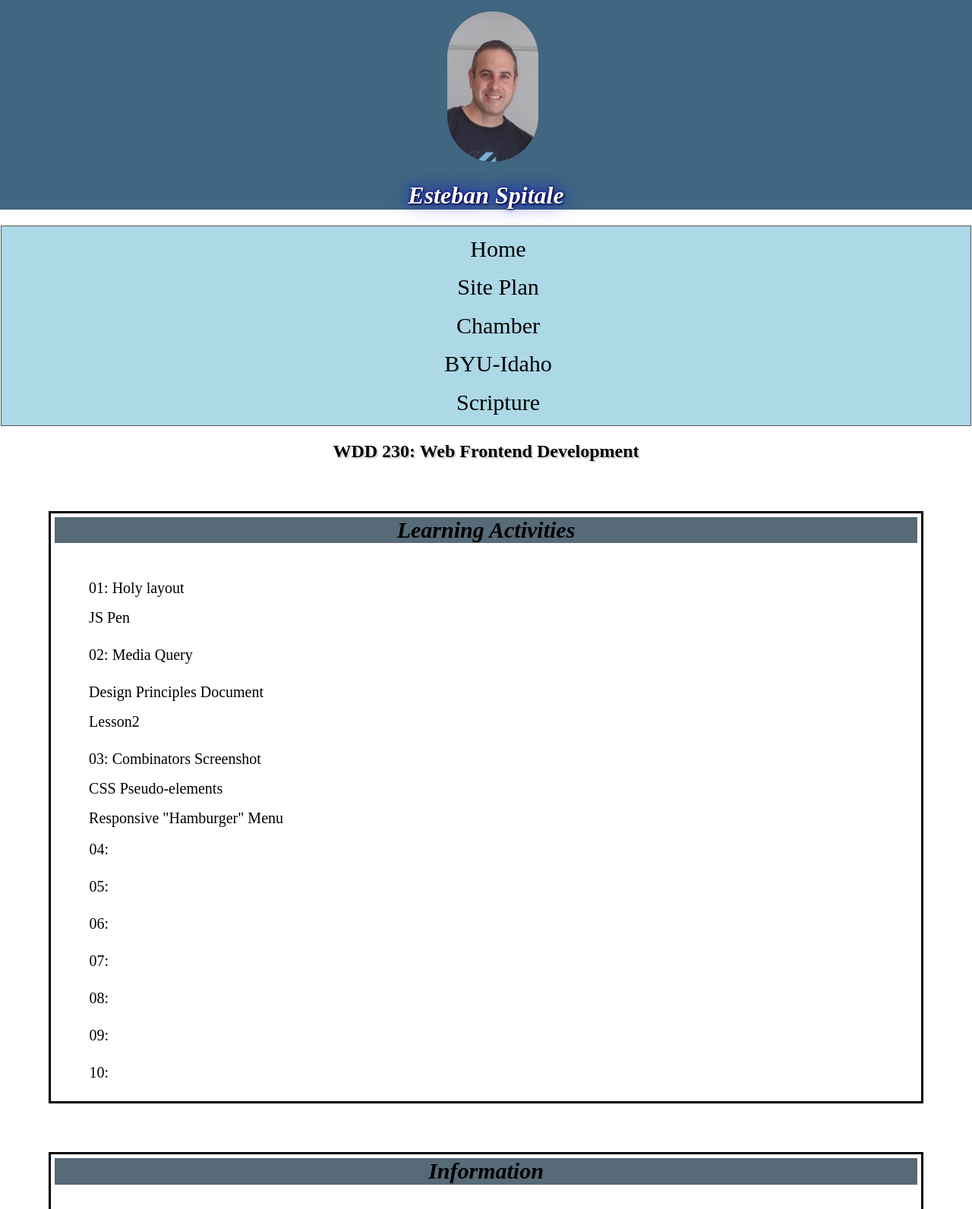
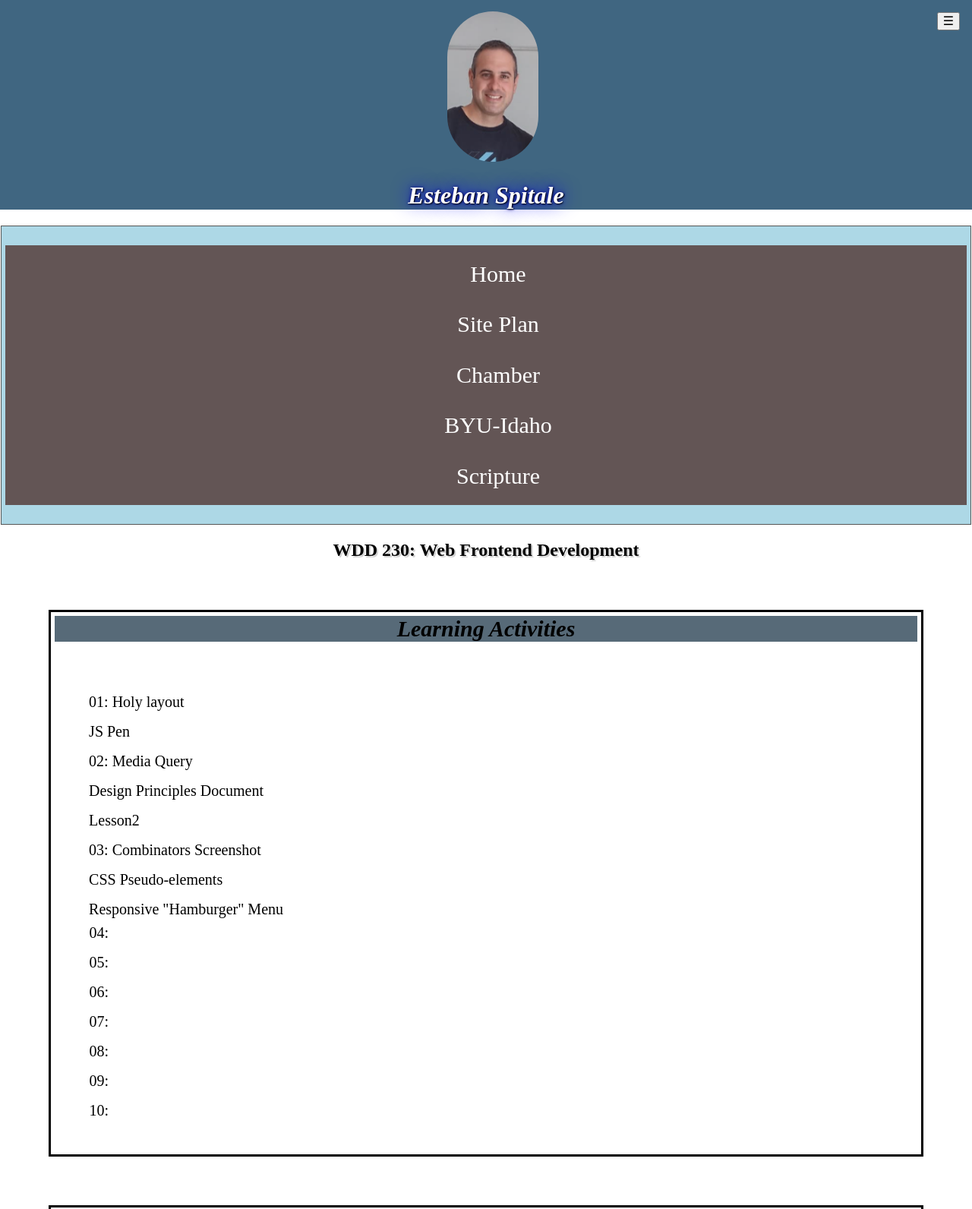
Before and after one commit to estebanspitale/wdd230, a plain HTML site: page index.html in a window 1280 px wide. Shown: the top 1592 px of the page at 76% size. Drawn offline with nearby package versions, Linux system fonts and the light colour scheme; files that its build step writes are made by us from their sources.

Commit message:
L03: Home Page Enhancement

```diff
--- a/index.html
+++ b/index.html
@@ -28,11 +28,14 @@
         <h1>Esteban Spitale</h1>
     </header>
     <nav>
-        <a href="#">Home</a>
-        <a href="chamber/siteplan.html">Site Plan</a>
-        <a href="chamber/">Chamber</a>
-        <a href="https://www.byui.edu/">BYU-Idaho</a>
-        <a href="https://www.churchofjesuschrist.org/study/scriptures/bofm/mosiah/2?lang=spa">Scripture</a>
+        <button id="menu"></button> <!--Hambuerger Button-->
+	    <ul class="navigation">
+            <a href="#">Home</a>
+            <a href="chamber/siteplan.html">Site Plan</a>
+            <a href="chamber/">Chamber</a>
+            <a href="https://www.byui.edu/">BYU-Idaho</a>
+            <a href="https://www.churchofjesuschrist.org/study/scriptures/bofm/mosiah/2?lang=spa">Scripture</a>
+        </ul>
     </nav>
     <main>
         <h2>WDD 230: Web Frontend Development</h2>
@@ -62,6 +65,7 @@
                 <a>City</a>
                 <a>Weather</a>
                 <a>Page Visits:</a>
+                <iframe src="https://www.google.com/maps/embed?pb=!1m14!1m12!1m3!1d5765.289145036952!2d-64.52304579115498!3d-31.454646980321797!2m3!1f0!2f0!3f0!3m2!1i1024!2i768!4f13.1!5e1!3m2!1ses!2sar!4v1695932323941!5m2!1ses!2sar" width="500" height="350" style="border:0;" allowfullscreen="" loading="lazy" referrerpolicy="no-referrer-when-downgrade"></iframe>
             </ul>
         </section>
     </main>
@@ -73,3 +77,14 @@
     <script src="scripts/getdates.js"></script>
 </body>
 </html>
+
+<!--<nav>
+	<button id="menu"></button>
+	<ul class="navigation">
+		<li><a href="#" title="Home">Home</a></li>
+		<li><a href="#" title="About Us" class="active">About Us</a></li>
+		<li><a href="#" title="Service">Services</a></li>
+		<li><a href="#" title="History">Products</a></li>
+		<li><a href="#" title="Contact">Contact Us</a></li>
+	</ul>
+</nav>-->
--- a/scripts/getdates.js
+++ b/scripts/getdates.js
@@ -3,3 +3,13 @@ document.getElementById("currentyear").innerHTML = d.getFullYear();
 
 const a = new Date();
 document.getElementById("lastmodified").innerHTML = a.toLocaleString();
+
+/*Activity Lesson03 - Hamburger buttton*/
+
+const hamButton = document.querySelector('#menu');
+const navigation = document.querySelector('.navigation');
+
+hamButton.addEventListener('click', () => {
+	navigation.classList.toggle('open');
+	hamButton.classList.toggle('open');
+});
--- a/styles/base.css
+++ b/styles/base.css
@@ -18,6 +18,54 @@ nav {
     background-color:lightblue;
     border: 1px solid #555;
     }
+/*Lesson03 Hambuerrger Button*/
+.navigation {
+    margin-left: 0%;
+    display: flex;
+    flex-direction: column;
+    list-style: none;
+    background-color: #635555;
+    color: #fff;
+    }
+.navigation a {
+        display: none;
+    }
+.navigation a {
+    display: block;
+    padding: 1rem;
+    text-align: center;
+    text-decoration: none;
+    color: #fff;
+    }
+.navigation a:hover {
+    background-color: #bbb;
+    color: #333;
+    width: 100%;
+    }
+
+#menu {
+    position: absolute;
+	top: 1rem;
+	right: 1rem;
+    }
+#menu::before {
+        content: "☰";
+    }
+#menu.open::before {
+        content: "❌";
+    }
+.open a {
+    display: block;
+    width: 100%;
+    }
+.open a {
+    display: block;
+    }
+
+.active::before { /*<<<<<<<<<<<<HELP>>>>>>>*/
+    content: "▶️";
+    }
+/*^^^^ Hambuerger Button changes ^^^^*/
 a{
     text-align: center;
     width: 100%;
@@ -36,7 +84,7 @@ a{
     border: 5px transparent;
     border-radius: 120px;
 }
-ul a {
+ul li a {
     font-size: 20px;
     text-align: left;
     margin-left: -1.5%;
@@ -63,9 +111,8 @@ h3 {
     font-style: italic;
 }
 
-li {
+ul {
     background-color: rgba(255, 255, 255, 0.8);
-    text-align: left;
     padding: 5px 0;
     font-size: 20px;
     list-style: none;
@@ -78,11 +125,11 @@ li {
     padding: 5px;
     margin:5%;
     border: 3px solid #000;
+    list-style: none;
     text-align: center;
-    list-style: none;
 }
-ul{
-    font-size: 30px;
+ul li{
+    font-size: 20px;
     padding: 0%;
     margin:0%;
 }
```
